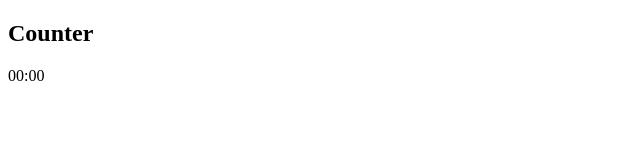
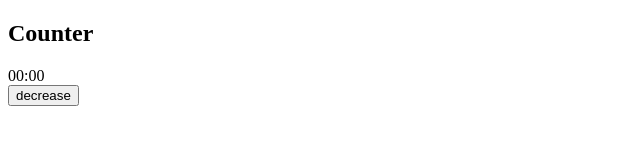
Before and after one commit to WesleyTavaresDev/Counter, a plain HTML site: page src/index.html in a window 1280 px wide. Shown: the whole page, without its empty margins (0-640 px from the left). Drawn offline with Linux system fonts and the light colour scheme.

Commit message:
decrease button added

```diff
--- a/src/index.html
+++ b/src/index.html
@@ -16,5 +16,7 @@
 
     <section id="Time">00:00</section>
 
+    <button id = "Decrease">decrease</button>
+
 </body>
 </html>
```
